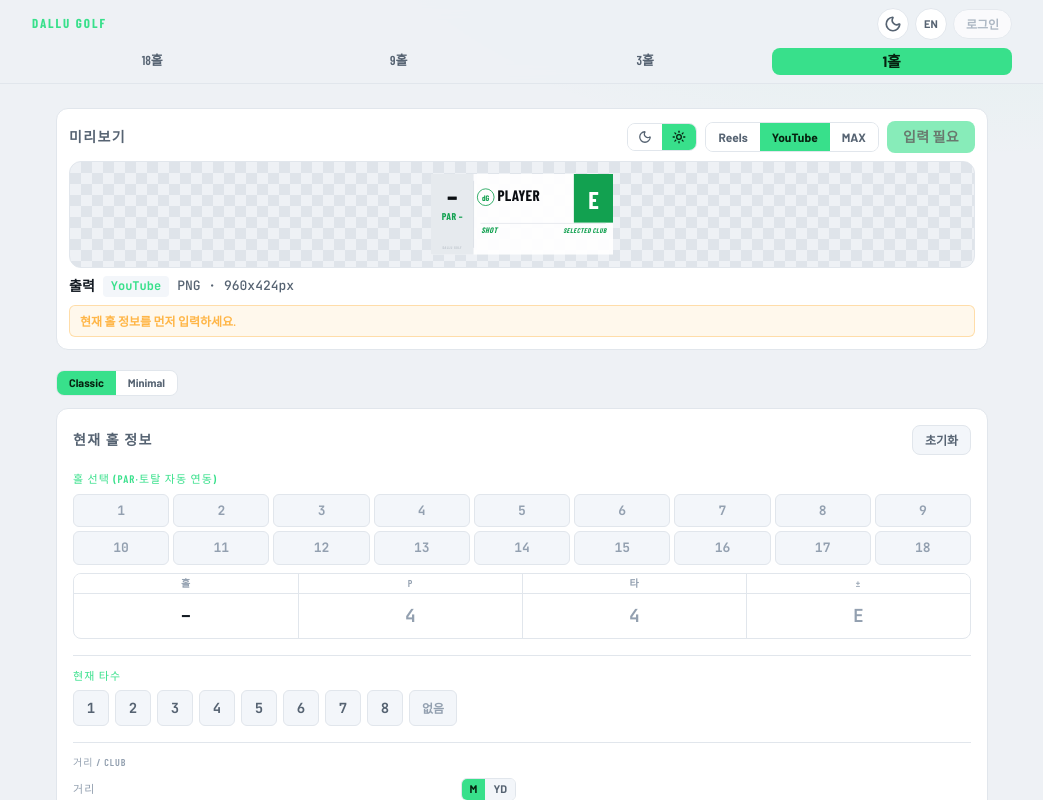
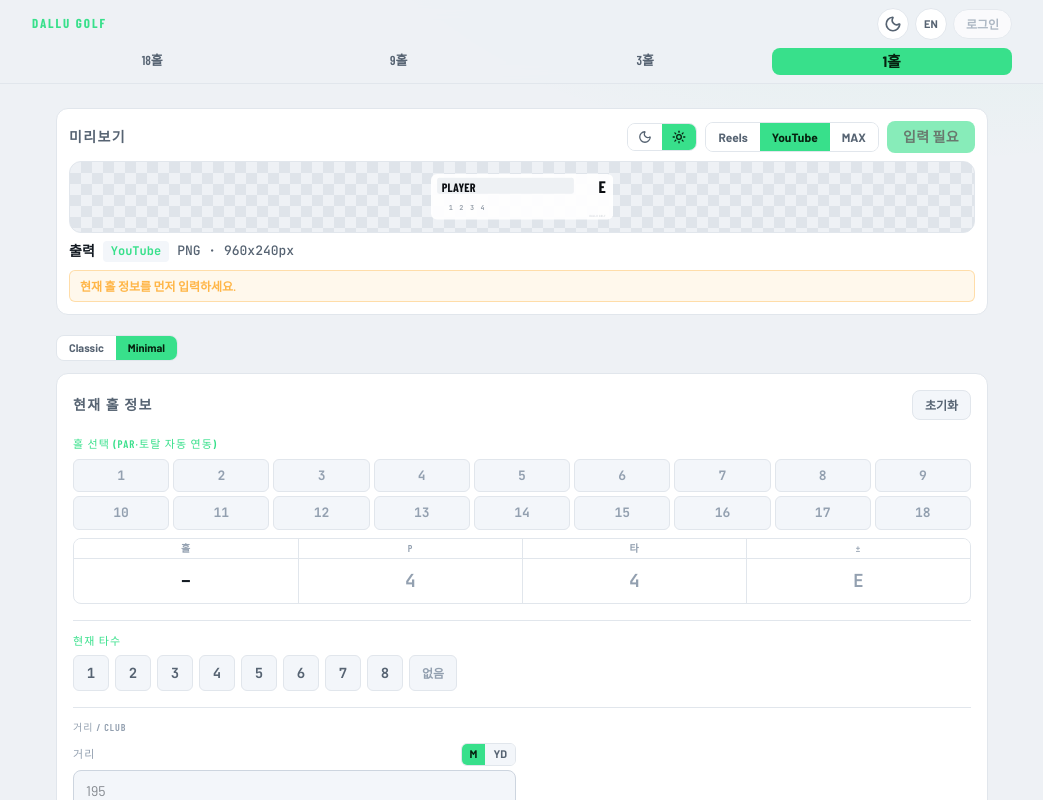
Before and after one commit to milv0/dallu-golf-studio, a Next.js app: page /round/hole in a window 1280 px wide. Shown: the top 800 px of the page, without its empty margins (118-1161 px from the left). Built offline with nearby package versions, Linux system fonts and the light colour scheme; a web font is replaced by a local one.

Commit message:
Default 1-hole card style to minimal

```diff
--- a/components/studio/StudioApp.jsx
+++ b/components/studio/StudioApp.jsx
@@ -109,7 +109,7 @@ function StudioWorkspace({ mode, source }) {
   const [holeRange, setHoleRange] = useState("all"); // 'all' | 'front' | 'back'
   const [sourceMode, setSourceMode] = useState(source || (mode === "round" ? "round" : "custom"));
   const [cardTheme, setCardTheme] = useState("light"); // 카드(프리셋) 색 테마
-  const [holeCardStyle, setHoleCardStyle] = useState("classic"); // 'classic' | 'minimal'
+  const [holeCardStyle, setHoleCardStyle] = useState("minimal"); // 'classic' | 'minimal'
   const [exportScale, setExportScale] = useState(mode === "score3" ? 1 : 2);
   const [scoreMode, setScoreMode] = useState("strokes"); // 'strokes' | 'relative' (기본: 타수)
   const [parLocked, setParLocked] = useState(false);
```
